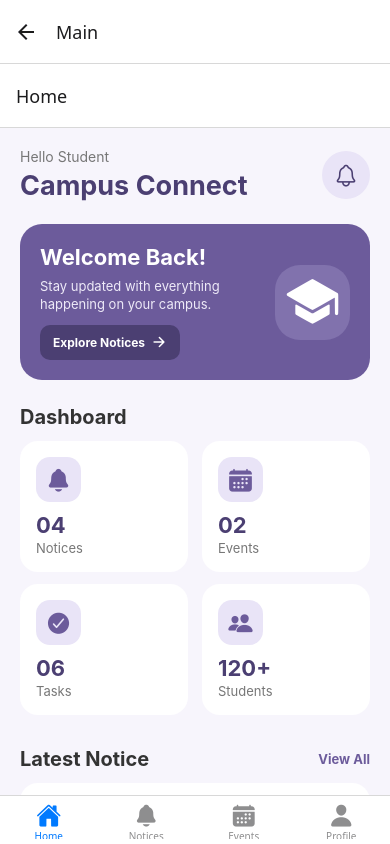
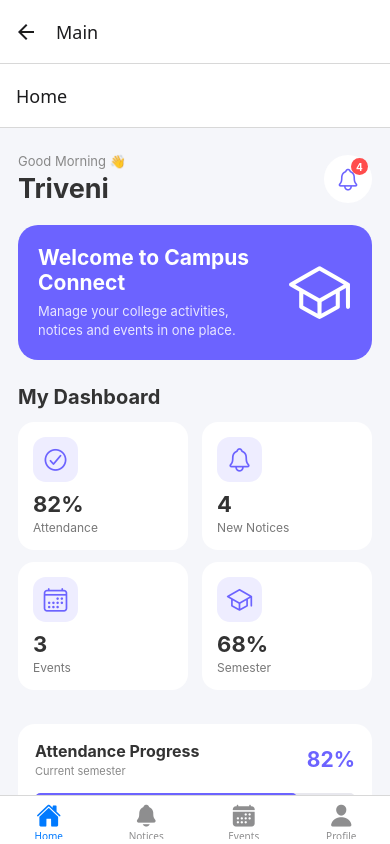
Before and after one commit to MarellaTriveni/campus-connect, a React Native app: screen /Main in a window 390 px wide. Built offline with nearby package versions, Linux system fonts and the light colour scheme.

Commit message:
Day 14: Add Student Dashboard Features

```diff
--- a/screens/HomeScreen.js
+++ b/screens/HomeScreen.js
@@ -5,244 +5,205 @@ import {
   StyleSheet,
   ScrollView,
   TouchableOpacity,
+  Alert,
 } from "react-native";
 import { Ionicons } from "@expo/vector-icons";
 
 export default function HomeScreen({ navigation }) {
+  const attendance = 82;
+  const noticesCount = 4;
+  const eventsCount = 3;
+  const semesterProgress = 68;
+
+  const showAttendance = () => {
+    Alert.alert(
+      "Attendance",
+      `Your current attendance is ${attendance}%.`
+    );
+  };
+
+  const showSemesterProgress = () => {
+    Alert.alert(
+      "Semester Progress",
+      `You have completed ${semesterProgress}% of the semester.`
+    );
+  };
+
   return (
     <ScrollView
       style={styles.container}
       showsVerticalScrollIndicator={false}
     >
-
-      {/* Top Header */}
+      {/* Header */}
       <View style={styles.header}>
         <View>
-          <Text style={styles.hello}>Hello Student </Text>
-          <Text style={styles.heading}>Campus Connect</Text>
+          <Text style={styles.greeting}>Good Morning 👋</Text>
+          <Text style={styles.name}>Triveni</Text>
         </View>
 
-        <TouchableOpacity style={styles.notification}>
+        <TouchableOpacity
+          style={styles.notificationButton}
+          onPress={() => navigation.navigate("Notice")}
+        >
           <Ionicons
             name="notifications-outline"
             size={25}
-            color="#4B3F72"
+            color="#6C63FF"
           />
+
+          <View style={styles.notificationBadge}>
+            <Text style={styles.badgeText}>4</Text>
+          </View>
         </TouchableOpacity>
       </View>
 
-      {/* Welcome Banner */}
-      <View style={styles.banner}>
-        <View style={styles.bannerText}>
-          <Text style={styles.bannerTitle}>
-            Welcome Back!
+      {/* Welcome Card */}
+      <View style={styles.welcomeCard}>
+        <View style={styles.welcomeContent}>
+          <Text style={styles.welcomeTitle}>
+            Welcome to Campus Connect
           </Text>
 
-          <Text style={styles.bannerDescription}>
-            Stay updated with everything happening on your campus.
+          <Text style={styles.welcomeText}>
+            Manage your college activities,
+            notices and events in one place.
           </Text>
-
-          <TouchableOpacity
-            style={styles.exploreButton}
-            onPress={() => navigation.navigate("Notice")}
-          >
-            <Text style={styles.exploreText}>
-              Explore Notices
-            </Text>
+        </View>
 
         <Ionicons
-              name="arrow-forward"
-              size={16}
+          name="school-outline"
+          size={65}
           color="#FFFFFF"
         />
-          </TouchableOpacity>
-        </View>
-
-        <View style={styles.bannerIcon}>
-          <Ionicons
-            name="school"
-            size={55}
-            color="#FFFFFF"
-          />
-        </View>
       </View>
 
       {/* Dashboard */}
       <Text style={styles.sectionTitle}>
-        Dashboard
+        My Dashboard
       </Text>
 
-      <View style={styles.dashboard}>
+      <View style={styles.statsContainer}>
+
+        {/* Attendance */}
+        <TouchableOpacity
+          style={styles.statCard}
+          onPress={showAttendance}
+        >
+          <View style={styles.statIcon}>
+            <Ionicons
+              name="checkmark-circle-outline"
+              size={27}
+              color="#6C63FF"
+            />
+          </View>
+
+          <Text style={styles.statNumber}>
+            {attendance}%
+          </Text>
+
+          <Text style={styles.statTitle}>
+            Attendance
+          </Text>
+        </TouchableOpacity>
 
         {/* Notices */}
         <TouchableOpacity
-          style={styles.dashboardCard}
+          style={styles.statCard}
           onPress={() => navigation.navigate("Notice")}
         >
-          <View style={styles.cardIcon}>
+          <View style={styles.statIcon}>
             <Ionicons
-              name="notifications"
-              size={26}
-              color="#6C5B9B"
+              name="notifications-outline"
+              size={27}
+              color="#6C63FF"
             />
           </View>
 
-          <Text style={styles.cardNumber}>04</Text>
-          <Text style={styles.cardTitle}>Notices</Text>
+          <Text style={styles.statNumber}>
+            {noticesCount}
+          </Text>
+
+          <Text style={styles.statTitle}>
+            New Notices
+          </Text>
         </TouchableOpacity>
 
         {/* Events */}
         <TouchableOpacity
-          style={styles.dashboardCard}
+          style={styles.statCard}
+          onPress={() => navigation.navigate("Event")}
         >
-          <View style={styles.cardIcon}>
+          <View style={styles.statIcon}>
             <Ionicons
-              name="calendar"
-              size={26}
-              color="#6C5B9B"
+              name="calendar-outline"
+              size={27}
+              color="#6C63FF"
             />
           </View>
 
-          <Text style={styles.cardNumber}>02</Text>
-          <Text style={styles.cardTitle}>Events</Text>
+          <Text style={styles.statNumber}>
+            {eventsCount}
+          </Text>
+
+          <Text style={styles.statTitle}>
+            Events
+          </Text>
         </TouchableOpacity>
 
-        {/* Tasks */}
+        {/* Semester */}
         <TouchableOpacity
-          style={styles.dashboardCard}
+          style={styles.statCard}
+          onPress={showSemesterProgress}
         >
-          <View style={styles.cardIcon}>
+          <View style={styles.statIcon}>
             <Ionicons
-              name="checkmark-circle"
-              size={26}
-              color="#6C5B9B"
+              name="school-outline"
+              size={27}
+              color="#6C63FF"
             />
           </View>
 
-          <Text style={styles.cardNumber}>06</Text>
-          <Text style={styles.cardTitle}>Tasks</Text>
-        </TouchableOpacity>
+          <Text style={styles.statNumber}>
+            {semesterProgress}%
+          </Text>
 
-        {/* Students */}
-        <TouchableOpacity
-          style={styles.dashboardCard}
-        >
-          <View style={styles.cardIcon}>
-            <Ionicons
-              name="people"
-              size={26}
-              color="#6C5B9B"
-            />
-          </View>
-
-          <Text style={styles.cardNumber}>120+</Text>
-          <Text style={styles.cardTitle}>Students</Text>
+          <Text style={styles.statTitle}>
+            Semester
+          </Text>
         </TouchableOpacity>
 
       </View>
 
-      {/* Latest Notice */}
-      <View style={styles.sectionHeader}>
-        <Text style={styles.sectionTitle}>
-          Latest Notice
+      {/* Attendance Progress */}
+      <View style={styles.progressCard}>
+        <View style={styles.progressHeader}>
+          <View>
+            <Text style={styles.progressTitle}>
+              Attendance Progress
             </Text>
 
-        <TouchableOpacity
-          onPress={() => navigation.navigate("Notice")}
-        >
-          <Text style={styles.viewAll}>
-            View All
+            <Text style={styles.progressSubtitle}>
+              Current semester
             </Text>
-        </TouchableOpacity>
           </View>
 
-      <View style={styles.noticeCard}>
+          <Text style={styles.progressPercentage}>
+            {attendance}%
+          </Text>
+        </View>
 
-        <View style={styles.noticeIcon}>
-          <Ionicons
-            name="megaphone-outline"
-            size={25}
-            color="#6C5B9B"
+        <View style={styles.progressBackground}>
+          <View
+            style={[
+              styles.progressFill,
+              { width: `${attendance}%` },
+            ]}
           />
         </View>
 
-        <View style={styles.noticeContent}>
-          <Text style={styles.noticeTitle}>
-            React Native Workshop
+        <Text style={styles.progressMessage}>
+          Keep attending classes regularly!
         </Text>
-
-          <Text style={styles.noticeDescription}>
-            Workshop registration is now open for students.
-          </Text>
-
-          <View style={styles.dateRow}>
-            <Ionicons
-              name="calendar-outline"
-              size={14}
-              color="#777"
-            />
-
-            <Text style={styles.dateText}>
-              10 August 2026
-            </Text>
-          </View>
-        </View>
-
-      </View>
-
-      {/* Upcoming Event */}
-      <Text style={styles.sectionTitle}>
-        Upcoming Event
-      </Text>
-
-      <View style={styles.eventCard}>
-
-        <View style={styles.eventDate}>
-          <Text style={styles.eventDay}>
-            20
-          </Text>
-
-          <Text style={styles.eventMonth}>
-            AUG
-          </Text>
-        </View>
-
-        <View style={styles.eventContent}>
-          <Text style={styles.eventTitle}>
-            Coding Contest
-          </Text>
-
-          <View style={styles.eventInfo}>
-            <Ionicons
-              name="time-outline"
-              size={15}
-              color="#777"
-            />
-
-            <Text style={styles.eventText}>
-              11:00 AM
-            </Text>
-          </View>
-
-          <View style={styles.eventInfo}>
-            <Ionicons
-              name="location-outline"
-              size={15}
-              color="#777"
-            />
-
-            <Text style={styles.eventText}>
-              Computer Lab
-            </Text>
-          </View>
-        </View>
-
-        <Ionicons
-          name="chevron-forward"
-          size={20}
-          color="#999"
-        />
-
       </View>
 
       {/* Quick Actions */}
@@ -250,42 +211,81 @@ export default function HomeScreen({ navigation }) {
         Quick Actions
       </Text>
 
-      <View style={styles.actions}>
+      <View style={styles.quickContainer}>
 
-        <TouchableOpacity style={styles.actionButton}>
+        <TouchableOpacity
+          style={styles.quickButton}
+          onPress={() => navigation.navigate("Notice")}
+        >
+          <Ionicons
+            name="megaphone-outline"
+            size={25}
+            color="#6C63FF"
+          />
+
+          <Text style={styles.quickText}>
+            Notices
+          </Text>
+        </TouchableOpacity>
+
+        <TouchableOpacity
+          style={styles.quickButton}
+          onPress={() => navigation.navigate("Event")}
+        >
           <Ionicons
             name="calendar-outline"
-            size={22}
-            color="#6C5B9B"
+            size={25}
+            color="#6C63FF"
           />
-          <Text style={styles.actionText}>
+
+          <Text style={styles.quickText}>
             Events
           </Text>
         </TouchableOpacity>
 
-        <TouchableOpacity style={styles.actionButton}>
+        <TouchableOpacity
+          style={styles.quickButton}
+          onPress={() => navigation.navigate("Profile")}
+        >
           <Ionicons
             name="person-outline"
-            size={22}
-            color="#6C5B9B"
+            size={25}
+            color="#6C63FF"
           />
-          <Text style={styles.actionText}>
+
+          <Text style={styles.quickText}>
             Profile
           </Text>
         </TouchableOpacity>
 
-        <TouchableOpacity style={styles.actionButton}>
+      </View>
+
+      {/* Today's Reminder */}
+      <View style={styles.reminderCard}>
+        <View style={styles.reminderIcon}>
           <Ionicons
-            name="help-circle-outline"
-            size={22}
-            color="#6C5B9B"
+            name="alarm-outline"
+            size={28}
+            color="#6C63FF"
           />
-          <Text style={styles.actionText}>
-            Help
+        </View>
+
+        <View style={styles.reminderContent}>
+          <Text style={styles.reminderTitle}>
+            Today's Reminder
           </Text>
-        </TouchableOpacity>
 
+          <Text style={styles.reminderText}>
+            Check the latest college notices
+            and upcoming events.
+          </Text>
         </View>
+      </View>
+
+      {/* Footer */}
+      <Text style={styles.footer}>
+        Campus Connect • Dashboard
+      </Text>
 
     </ScrollView>
   );
@@ -294,273 +294,247 @@ export default function HomeScreen({ navigation }) {
 const styles = StyleSheet.create({
   container: {
     flex: 1,
-    backgroundColor: "#F7F5FC",
-    paddingHorizontal: 20,
-    paddingTop: 20,
+    backgroundColor: "#F5F6FA",
+    paddingHorizontal: 18,
   },
 
   header: {
     flexDirection: "row",
     justifyContent: "space-between",
     alignItems: "center",
-    marginBottom: 22,
+    paddingTop: 25,
+    paddingBottom: 20,
   },
 
-  hello: {
-    fontSize: 14,
-    color: "#777",
+  greeting: {
+    fontSize: 13,
+    color: "#888",
   },
 
-  heading: {
+  name: {
     fontSize: 27,
     fontWeight: "bold",
-    color: "#4B3F72",
-    marginTop: 4,
+    color: "#333",
+    marginTop: 3,
   },
 
-  notification: {
+  notificationButton: {
     width: 48,
     height: 48,
     borderRadius: 24,
-    backgroundColor: "#E9E4F7",
+    backgroundColor: "#FFFFFF",
+    justifyContent: "center",
+    alignItems: "center",
+    elevation: 3,
+    position: "relative",
+  },
+
+  notificationBadge: {
+    position: "absolute",
+    right: 4,
+    top: 3,
+    minWidth: 17,
+    height: 17,
+    borderRadius: 9,
+    backgroundColor: "#FF4D4D",
     justifyContent: "center",
     alignItems: "center",
   },
 
-  banner: {
-    backgroundColor: "#6C5B9B",
-    borderRadius: 22,
+  badgeText: {
+    color: "#FFFFFF",
+    fontSize: 10,
+    fontWeight: "bold",
+  },
+
+  welcomeCard: {
+    backgroundColor: "#6C63FF",
+    borderRadius: 20,
     padding: 20,
     flexDirection: "row",
     alignItems: "center",
+    justifyContent: "space-between",
     marginBottom: 25,
   },
 
-  bannerText: {
+  welcomeContent: {
     flex: 1,
+    paddingRight: 10,
   },
 
-  bannerTitle: {
+  welcomeTitle: {
     color: "#FFFFFF",
-    fontSize: 22,
+    fontSize: 21,
     fontWeight: "bold",
   },
 
-  bannerDescription: {
-    color: "#EEEAF8",
+  welcomeText: {
+    color: "#E8E7FF",
     fontSize: 13,
-    lineHeight: 18,
+    lineHeight: 19,
     marginTop: 7,
-  },
-
-  bannerIcon: {
-    width: 75,
-    height: 75,
-    borderRadius: 25,
-    backgroundColor: "#8172AD",
-    justifyContent: "center",
-    alignItems: "center",
-    marginLeft: 10,
-  },
-
-  exploreButton: {
-    backgroundColor: "#4B3F72",
-    borderRadius: 10,
-    paddingHorizontal: 13,
-    paddingVertical: 9,
-    flexDirection: "row",
-    alignItems: "center",
-    alignSelf: "flex-start",
-    marginTop: 12,
-  },
-
-  exploreText: {
-    color: "#FFFFFF",
-    fontSize: 12,
-    fontWeight: "bold",
-    marginRight: 6,
   },
 
   sectionTitle: {
     fontSize: 20,
     fontWeight: "bold",
     color: "#333",
-    marginBottom: 12,
+    marginBottom: 13,
   },
 
-  dashboard: {
+  statsContainer: {
     flexDirection: "row",
     flexWrap: "wrap",
     justifyContent: "space-between",
-    marginBottom: 20,
+    marginBottom: 22,
   },
 
-  dashboardCard: {
+  statCard: {
     width: "48%",
     backgroundColor: "#FFFFFF",
-    borderRadius: 18,
-    padding: 16,
+    borderRadius: 16,
+    padding: 15,
     marginBottom: 12,
     elevation: 3,
   },
 
-  cardIcon: {
+  statIcon: {
     width: 45,
     height: 45,
-    borderRadius: 14,
-    backgroundColor: "#E9E4F7",
+    borderRadius: 13,
+    backgroundColor: "#EEEDFF",
     justifyContent: "center",
     alignItems: "center",
+    marginBottom: 9,
   },
 
-  cardNumber: {
+  statNumber: {
     fontSize: 22,
     fontWeight: "bold",
-    color: "#4B3F72",
-    marginTop: 10,
+    color: "#333",
   },
 
-  cardTitle: {
-    fontSize: 13,
+  statTitle: {
+    fontSize: 12,
     color: "#777",
-    marginTop: 2,
+    marginTop: 3,
   },
 
-  sectionHeader: {
+  progressCard: {
+    backgroundColor: "#FFFFFF",
+    borderRadius: 17,
+    padding: 17,
+    marginBottom: 25,
+    elevation: 3,
+  },
+
+  progressHeader: {
     flexDirection: "row",
     justifyContent: "space-between",
     alignItems: "center",
   },
 
-  viewAll: {
-    color: "#6C5B9B",
-    fontSize: 13,
+  progressTitle: {
+    fontSize: 16,
     fontWeight: "bold",
-    marginBottom: 12,
+    color: "#333",
   },
 
-  noticeCard: {
+  progressSubtitle: {
+    fontSize: 11,
+    color: "#888",
+    marginTop: 3,
+  },
+
+  progressPercentage: {
+    fontSize: 21,
+    fontWeight: "bold",
+    color: "#6C63FF",
+  },
+
+  progressBackground: {
+    height: 10,
+    backgroundColor: "#E8E8EE",
+    borderRadius: 5,
+    marginTop: 15,
+    overflow: "hidden",
+  },
+
+  progressFill: {
+    height: 10,
+    backgroundColor: "#6C63FF",
+    borderRadius: 5,
+  },
+
+  progressMessage: {
+    fontSize: 11,
+    color: "#888",
+    marginTop: 9,
+  },
+
+  quickContainer: {
+    flexDirection: "row",
+    justifyContent: "space-between",
+    marginBottom: 25,
+  },
+
+  quickButton: {
+    width: "31%",
     backgroundColor: "#FFFFFF",
-    borderRadius: 18,
-    padding: 16,
-    flexDirection: "row",
-    marginBottom: 25,
+    borderRadius: 14,
+    paddingVertical: 15,
+    alignItems: "center",
     elevation: 2,
   },
 
-  noticeIcon: {
+  quickText: {
+    color: "#555",
+    fontSize: 12,
+    fontWeight: "bold",
+    marginTop: 7,
+  },
+
+  reminderCard: {
+    backgroundColor: "#FFFFFF",
+    borderRadius: 17,
+    padding: 16,
+    flexDirection: "row",
+    alignItems: "center",
+    marginBottom: 25,
+    elevation: 3,
+  },
+
+  reminderIcon: {
     width: 50,
     height: 50,
     borderRadius: 14,
-    backgroundColor: "#E9E4F7",
+    backgroundColor: "#EEEDFF",
     justifyContent: "center",
     alignItems: "center",
     marginRight: 12,
   },
 
-  noticeContent: {
+  reminderContent: {
     flex: 1,
   },
 
-  noticeTitle: {
+  reminderTitle: {
     fontSize: 16,
     fontWeight: "bold",
     color: "#333",
   },
 
-  noticeDescription: {
-    fontSize: 13,
+  reminderText: {
+    fontSize: 12,
     color: "#777",
-    marginTop: 5,
     lineHeight: 18,
+    marginTop: 4,
   },
 
-  dateRow: {
-    flexDirection: "row",
-    alignItems: "center",
-    marginTop: 8,
-  },
-
-  dateText: {
-    fontSize: 11,
-    color: "#777",
-    marginLeft: 5,
-  },
-
-  eventCard: {
-    backgroundColor: "#FFFFFF",
-    borderRadius: 18,
-    padding: 15,
-    flexDirection: "row",
-    alignItems: "center",
-    marginBottom: 25,
-    elevation: 2,
-  },
-
-  eventDate: {
-    width: 58,
-    height: 62,
-    borderRadius: 14,
-    backgroundColor: "#E9E4F7",
-    justifyContent: "center",
-    alignItems: "center",
-    marginRight: 13,
-  },
-
-  eventDay: {
-    fontSize: 22,
-    fontWeight: "bold",
-    color: "#4B3F72",
-  },
-
-  eventMonth: {
-    fontSize: 10,
-    fontWeight: "bold",
-    color: "#6C5B9B",
-  },
-
-  eventContent: {
-    flex: 1,
-  },
-
-  eventTitle: {
-    fontSize: 16,
-    fontWeight: "bold",
-    color: "#333",
-    marginBottom: 5,
-  },
-
-  eventInfo: {
-    flexDirection: "row",
-    alignItems: "center",
-    marginTop: 3,
-  },
-
-  eventText: {
+  footer: {
+    textAlign: "center",
+    color: "#999",
     fontSize: 12,
-    color: "#777",
-    marginLeft: 5,
-  },
-
-  actions: {
-    flexDirection: "row",
-    justifyContent: "space-between",
-    marginBottom: 35,
-  },
-
-  actionButton: {
-    width: "31%",
-    backgroundColor: "#FFFFFF",
-    borderRadius: 15,
-    paddingVertical: 15,
-    alignItems: "center",
-    elevation: 2,
-  },
-
-  actionText: {
-    fontSize: 12,
-    fontWeight: "600",
-    color: "#555",
-    marginTop: 7,
+    marginBottom: 30,
   },
 });
```
Lines whose indentation alone changed are shown as unchanged.
